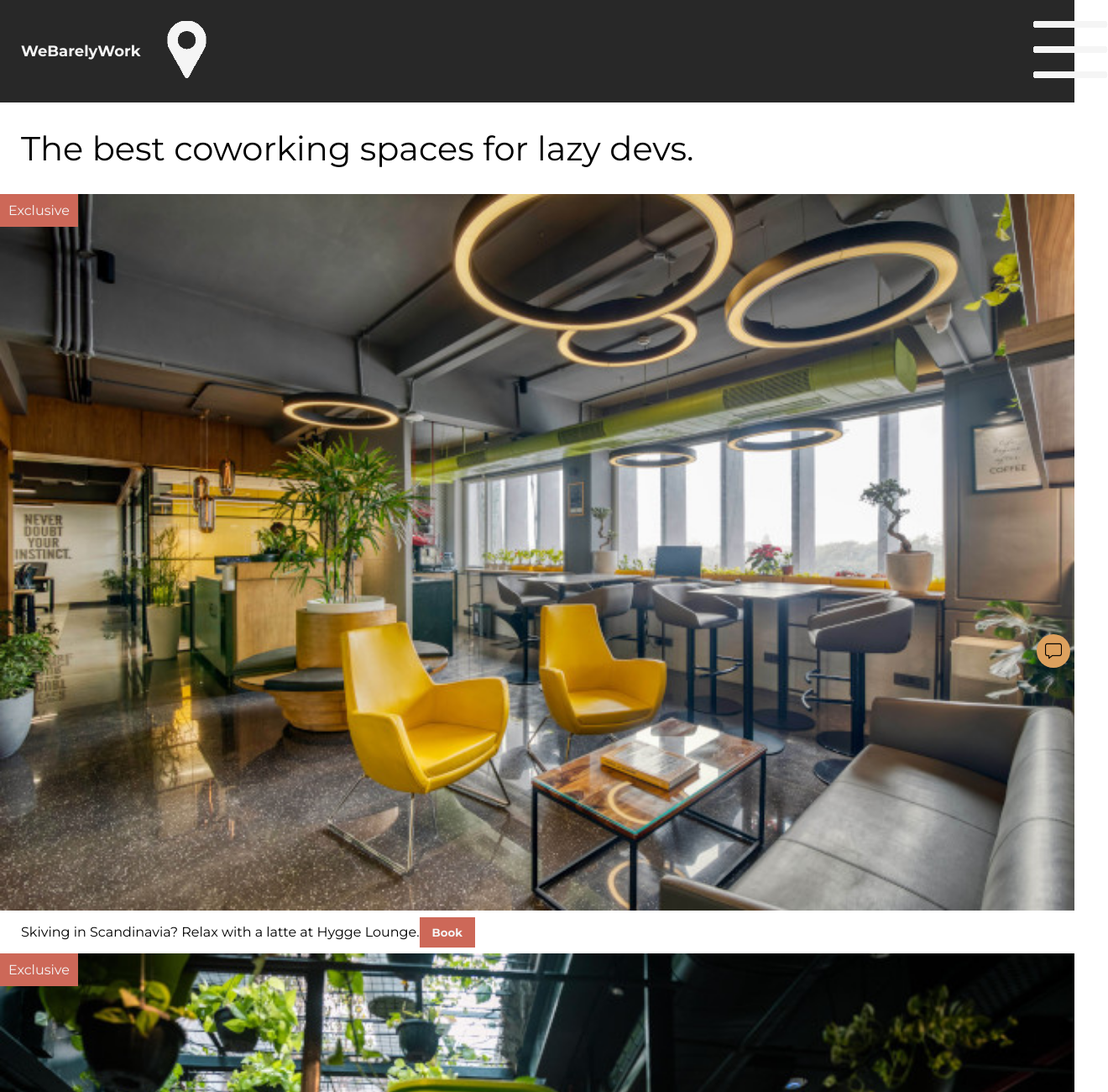
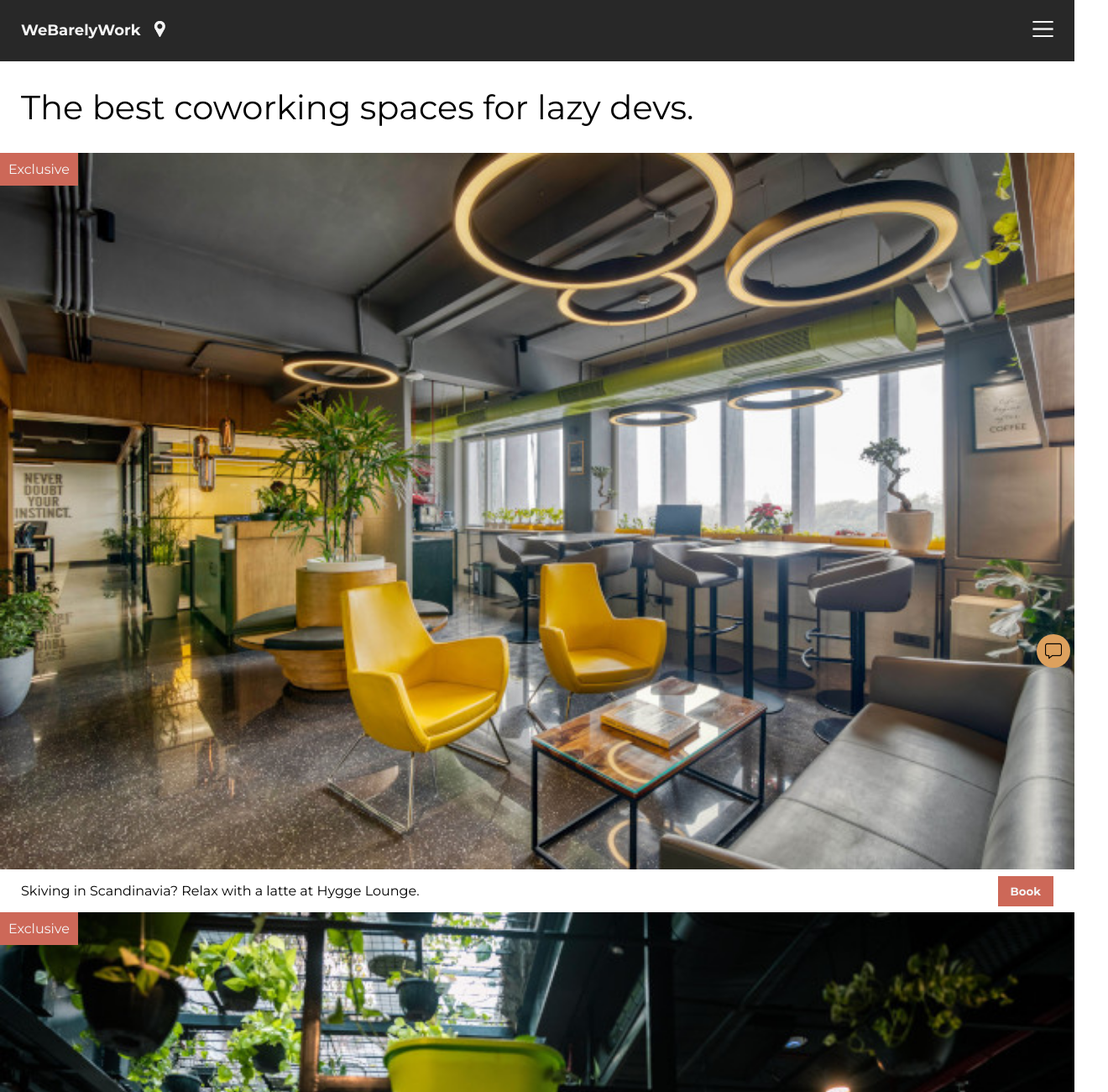
Before and after one commit to verenaisele/Coworking-Space, a plain HTML site: page index.html in a window 1280 px wide. Shown: the top 1300 px of the page at 84% size, 1320 px wide, since content can reach past the window. Drawn offline with Linux system fonts and the light colour scheme.

Commit message:
final corrections

```diff
--- a/index.html
+++ b/index.html
@@ -9,11 +9,19 @@
 
   <body>
     <header>
-      <ul>
-        <li class="logo">WeBarelyWork</li>
-        <li class="icon"><img src="images/pin.png" alt="pin icon for location"></li>
-        <li class="icon burger-menu"><img src="images/burger.png" alt="burger icon for mobile menues"></li>
-      </ul>
+      <nav>
+        <ul>
+          <li class="logo">
+            WeBarelyWork
+          </li>
+          <li>
+            <img class="icon" src="images/pin.png" alt="pin icon for location">
+          </li>
+          <li class="burger-menu">
+            <img class="icon" src="images/burger.png" alt="burger icon for mobile menues">
+          </li>
+        </ul>
+      </nav>
     </header>
 
     <main>
@@ -29,7 +37,7 @@
       </section>
 
       <section>
-        <img src="images/sky-garden.jpg" alt="airy industrial loft for coworking">
+        <img src="images/sky-garden.jpg" alt="coworking space designed with big windows and many plants">
         <div class="caption">
           <p>Bored in Barcelona? Take a siesta at the Sky Garden.</p>
           <button class="book-btn">Book</button>
@@ -38,7 +46,7 @@
       </section>
 
        <section>
-        <img src="images/generator.jpg" alt="airy industrial loft for coworking">
+        <img src="images/generator.jpg" alt="a luxurious coworking space">
         <div class="caption">
           <p>Relaxing in Rio? Take some downtime at the Generator Hub.</p>
           <button class="book-btn">Book</button>
@@ -48,7 +56,9 @@
 
     </main>
 
-    <div class="chat-bubble"><img src="images/message.png"></div>
+    <div class="chat-bubble">
+      <img src="images/message.png" alt="chatbox">
+    </div>
 
   </body>
 
--- a/style.css
+++ b/style.css
@@ -44,6 +44,8 @@ li{
 .caption{
   margin: 0 25px;
   display: flex;
+  justify-content: space-between;
+  gap: 10px;
 }
 
 .book-btn{
```
